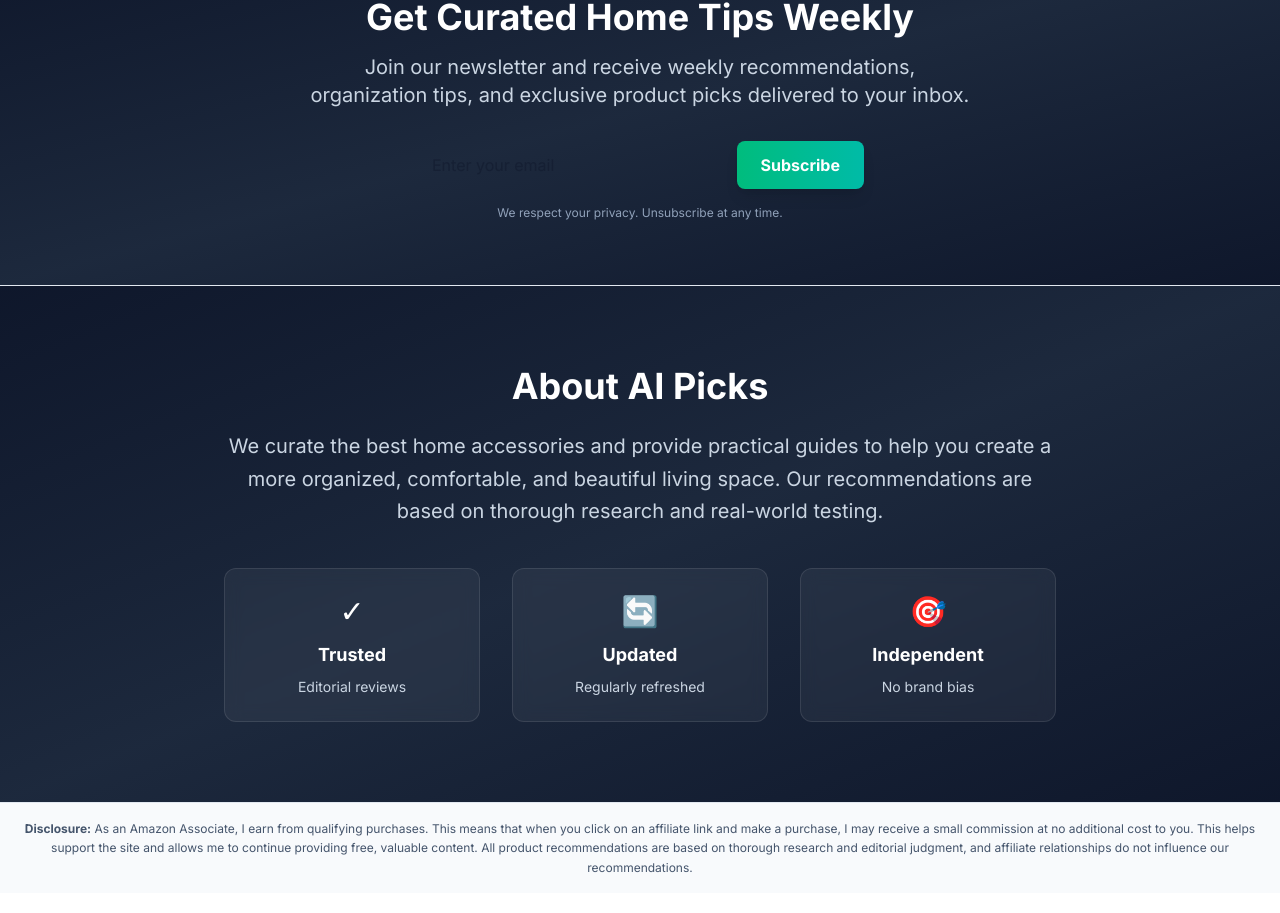
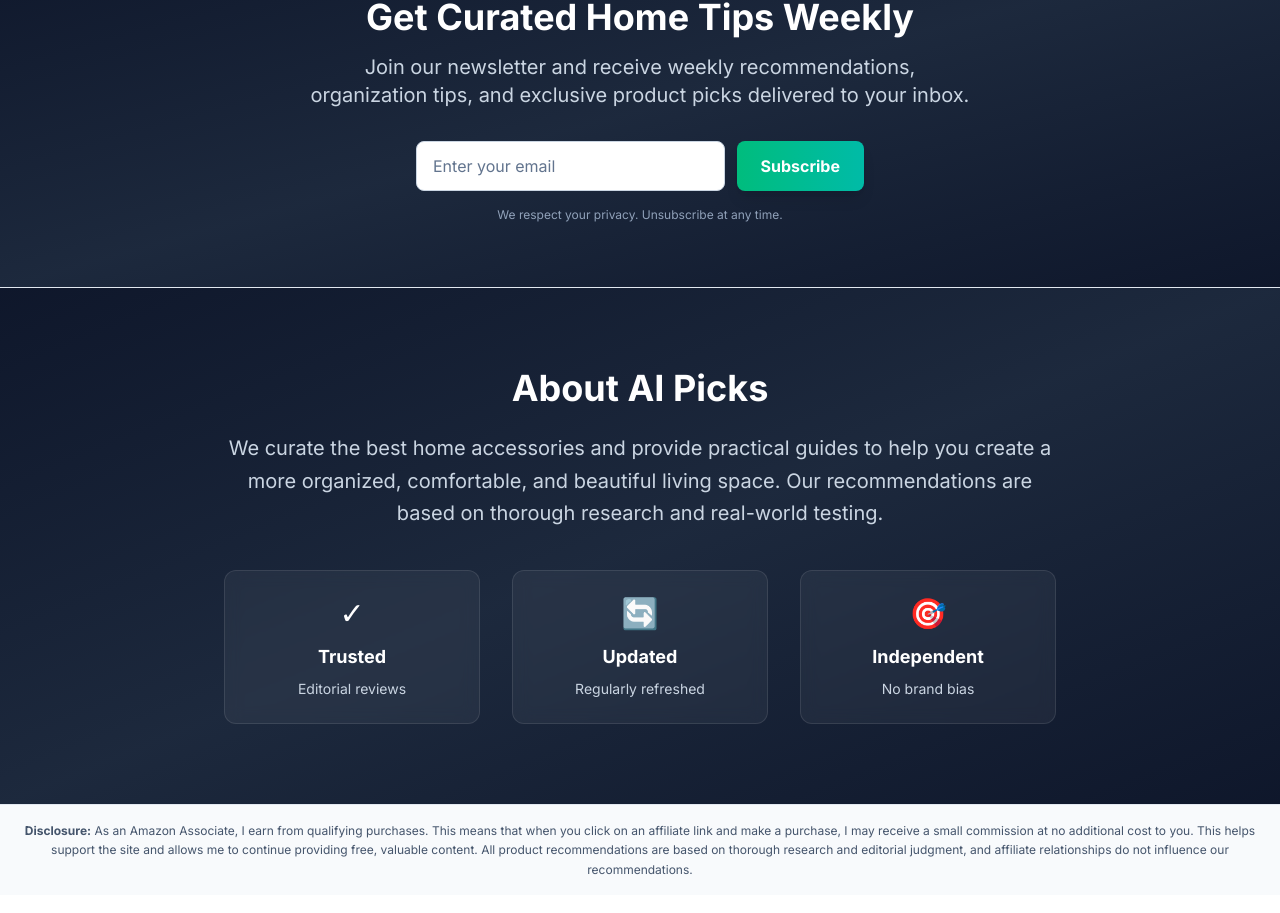
Before and after one commit to adicaspi/AmazonMVP, a Next.js app: page / in a window 1280 px wide. Shown: the part 5840-6753 px from the top of the page. Built offline with nearby package versions, Linux system fonts and the light colour scheme; no server answers.

Commit message:
Fix: Improve email input visibility + Add 2 new room categories
- Email input: Added white background, better contrast, visible placeholder text
- Added 'Patio' and 'Basement' categories to Shop by Room
- Total: 16 room categories now available

```diff
--- a/components/CategoryCards.tsx
+++ b/components/CategoryCards.tsx
@@ -17,6 +17,8 @@ const roomLabels: Record<Room, string> = {
   kids_room: "Kids Room",
   garage: "Garage",
   balcony: "Balcony",
+  patio: "Patio",
+  basement: "Basement",
 };
 
 const roomIcons: Record<Room, string> = {
@@ -34,6 +36,8 @@ const roomIcons: Record<Room, string> = {
   kids_room: "🧸",
   garage: "🚗",
   balcony: "🌿",
+  patio: "☀️",
+  basement: "🏠",
 };
 
 const roomColors: Record<Room, string> = {
@@ -51,6 +55,8 @@ const roomColors: Record<Room, string> = {
   kids_room: "from-fuchsia-50 to-pink-50 border-fuchsia-200 hover:border-fuchsia-300",
   garage: "from-gray-50 to-slate-50 border-gray-200 hover:border-gray-300",
   balcony: "from-lime-50 to-green-50 border-lime-200 hover:border-lime-300",
+  patio: "from-orange-50 to-amber-50 border-orange-200 hover:border-orange-300",
+  basement: "from-indigo-50 to-purple-50 border-indigo-200 hover:border-indigo-300",
 };
 
 export function CategoryCards() {
--- a/components/EmailCapture.tsx
+++ b/components/EmailCapture.tsx
@@ -42,7 +42,7 @@ export function EmailCapture() {
               onChange={(e) => setEmail(e.target.value)}
               placeholder="Enter your email"
               required
-              className="flex-1 px-4 py-3 rounded-lg text-slate-900 focus:outline-none focus:ring-2 focus:ring-emerald-500"
+              className="flex-1 px-4 py-3 rounded-lg bg-white text-slate-900 placeholder:text-slate-500 border border-slate-300 focus:outline-none focus:ring-2 focus:ring-emerald-500 focus:border-emerald-500"
             />
             <button
               type="submit"
--- a/lib/products-data.ts
+++ b/lib/products-data.ts
@@ -1,7 +1,7 @@
 // lib/products-data.ts
 // Product data structure for the editorial site
 
-export type Room = "living_room" | "kitchen" | "storage" | "lighting" | "bedroom" | "bathroom" | "office" | "dining" | "outdoor" | "entryway" | "laundry" | "kids_room" | "garage" | "balcony";
+export type Room = "living_room" | "kitchen" | "storage" | "lighting" | "bedroom" | "bathroom" | "office" | "dining" | "outdoor" | "entryway" | "laundry" | "kids_room" | "garage" | "balcony" | "patio" | "basement";
 
 export type ProductStatus = "draft" | "published";
 
```
